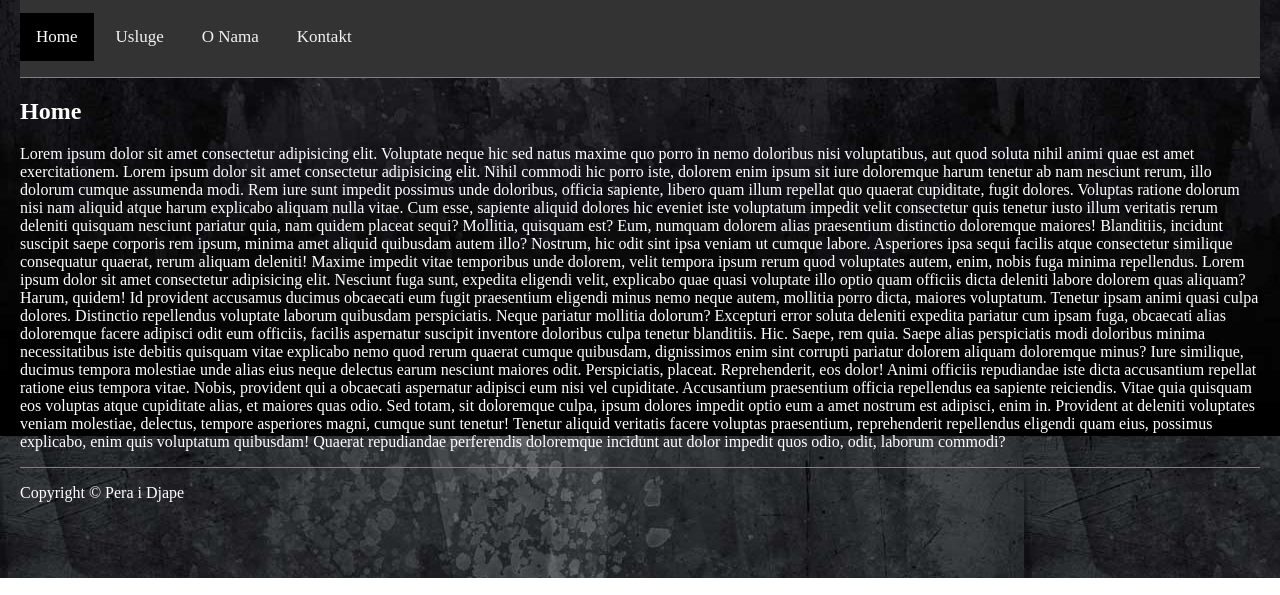
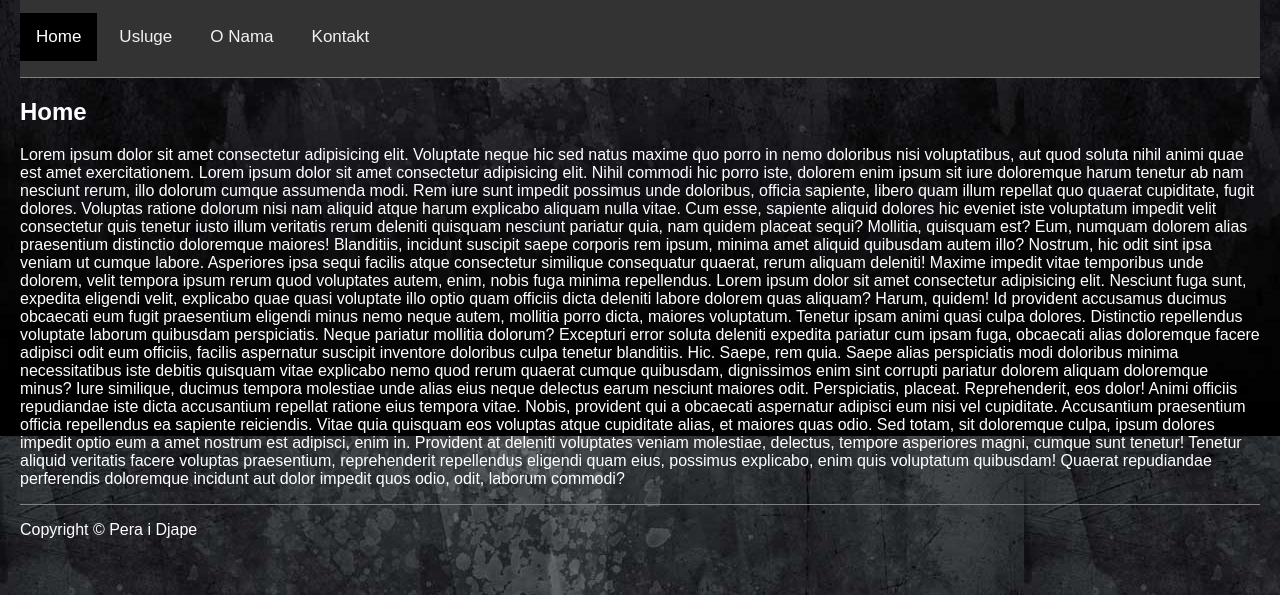
Before and after one commit to ShurexBRT/SWDN, a plain HTML site: page index.html in a window 1280 px wide. Shown: the part 222-817 px from the top of the page. Drawn offline with Linux system fonts and the light colour scheme.

Commit message:
minor bug fix

```diff
--- a/index.html
+++ b/index.html
@@ -10,6 +10,8 @@
 
     <style>
         body {
+
+            font-family: Arial, Helvetica, sans-serif;
             width: fit-content;
             margin: 20px auto;
             padding: 20px;
@@ -60,7 +62,8 @@
 
         .topnav a.active {
             background-color: rgb(0, 0, 0);
-            color: white;
+            color: rgb(255, 255, 255);
+        }
     </style>
 </head>
 
```
